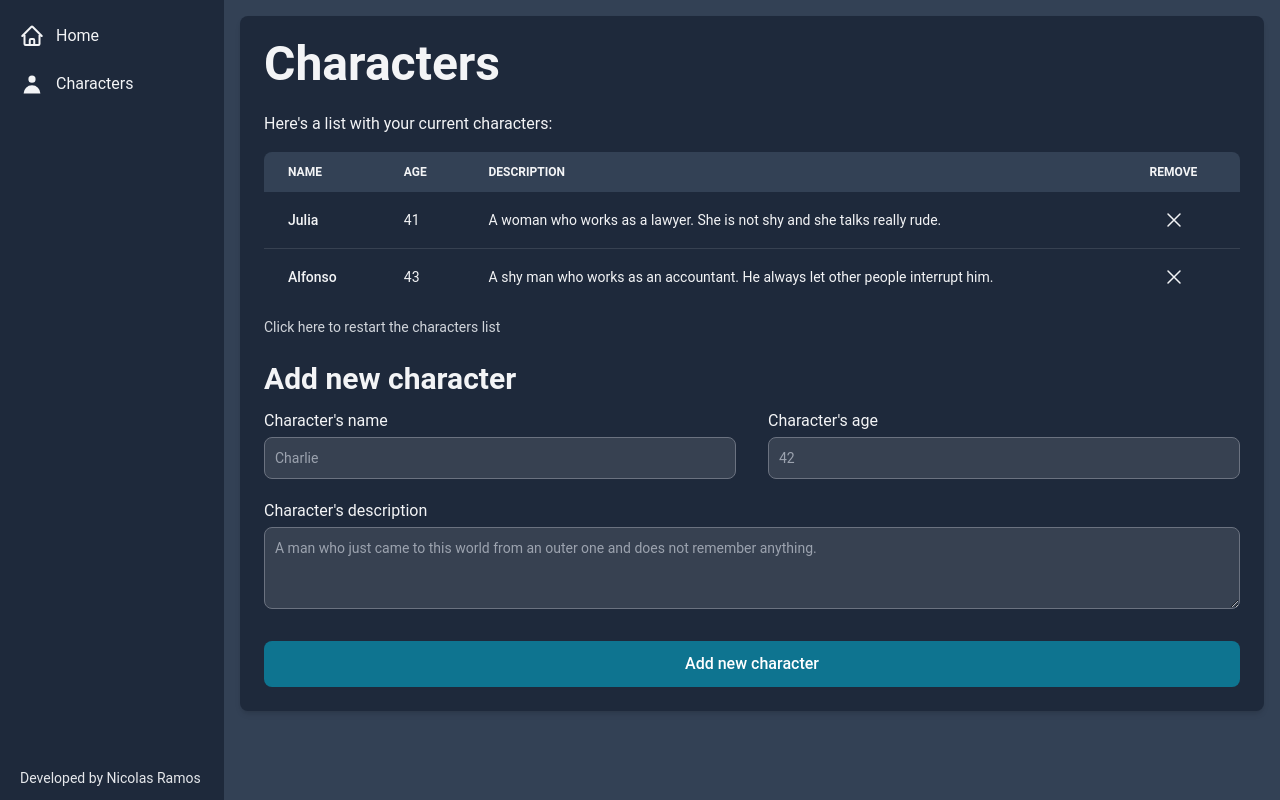
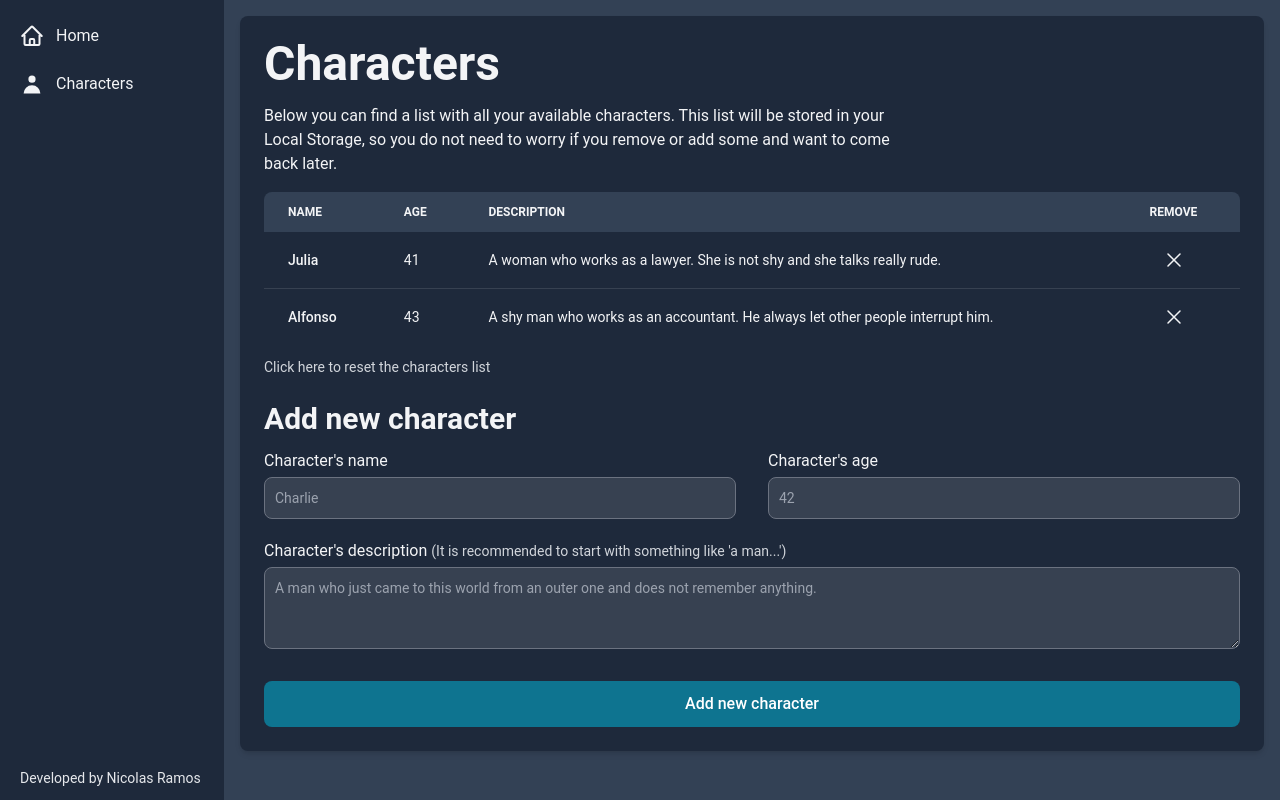
Before and after one commit to RamosNico/dialogue-craft, a Next.js app: page /characters in a window 1280 px wide. Built offline with nearby package versions, Linux system fonts and the light colour scheme.

Commit message:
Added explanatory texts in the characters page

```diff
--- a/pages/characters/index.tsx
+++ b/pages/characters/index.tsx
@@ -28,11 +28,20 @@ export default function CharactersPage() {
 
   return (
     <>
-      <h1 className="mb-6 text-5xl font-bold">Characters</h1>
+      <h1 className="mb-4 text-5xl font-bold">Characters</h1>
       <section>
-        <p className="mb-4">Here's a list with your current characters:</p>
+        <p className="mb-4 max-w-[70ch]">
+          Below you can find a list with all your available characters. This
+          list will be stored in your Local Storage, so you do not need to worry
+          if you remove or add some and want to come back later.
+        </p>
         <CharactersTable charList={charList} removeChar={removeChar} />
-        <p className="mt-3 w-fit text-gray-300 text-sm cursor-pointer hover:text-cyan-400 transition-all" onClick={resetChars}>Click here to restart the characters list</p>
+        <p
+          className="mt-3 w-fit text-gray-300 text-sm cursor-pointer hover:text-cyan-400 transition-all"
+          onClick={resetChars}
+        >
+          Click here to reset the characters list
+        </p>
       </section>
 
       <section>
@@ -40,7 +49,7 @@ export default function CharactersPage() {
         <form onSubmit={(e) => handleForm(e)}>
           <div className="flex justify-between gap-8">
             <div className="mb-5 w-full">
-              <Label className="text-gray-100 text-base font-normal">
+              <Label htmlFor="charName" className="text-gray-100 text-base font-normal">
                 Character's name
               </Label>
               <input
@@ -49,13 +58,15 @@ export default function CharactersPage() {
                 id="charName"
                 placeholder={charPlaceholder.name}
                 value={newChar?.name}
-                onChange={(e) => setNewChar({ ...newChar, name: e.target.value })}
+                onChange={(e) =>
+                  setNewChar({ ...newChar, name: e.target.value })
+                }
                 required
               />
             </div>
 
             <div className="mb-5 w-full">
-              <Label className="text-gray-100 text-base font-normal">
+              <Label htmlFor="charAge" className="text-gray-100 text-base font-normal">
                 Character's age
               </Label>
               <input
@@ -71,17 +82,15 @@ export default function CharactersPage() {
           </div>
 
           <div className="mb-5">
-            <Label className="text-gray-100 text-base font-normal">
-              Character's description
+            <Label htmlFor="charDesc" className="text-gray-100 text-base font-normal">
+            Character's description <span className="text-sm text-gray-300">(It is recommended to start with something like 'a man...')</span>
             </Label>
             <textarea
               className="mt-1 bg-gray-700 border placeholder-gray-400 text-gray-100 text-sm rounded-lg focus:ring-cyan-500 focus:border-cyan-500 block w-full p-2.5"
               id="charDesc"
               placeholder={charPlaceholder.description}
               value={newChar?.description}
-              onChange={(e) =>
-                setNewChar({ ...newChar, description: e.target.value })
-              }
+              onChange={(e) => setNewChar({ ...newChar, description: e.target.value })}
               rows={3}
               required
             />
```
